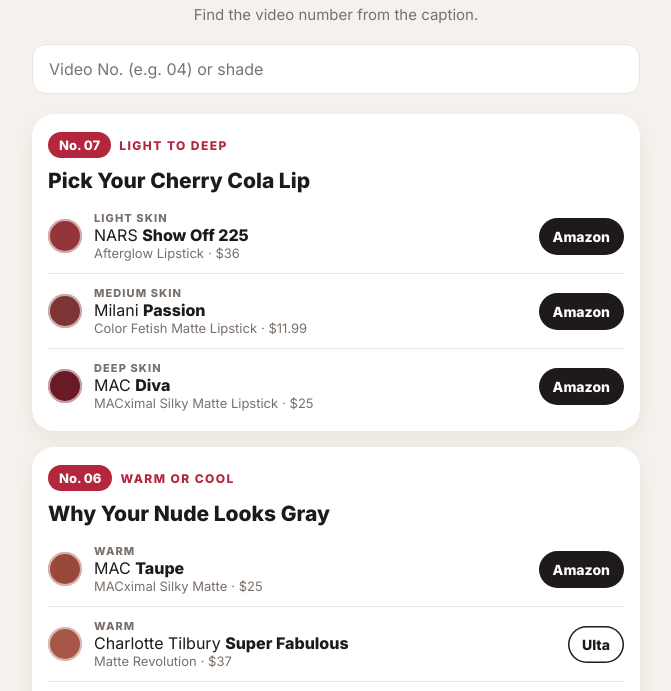
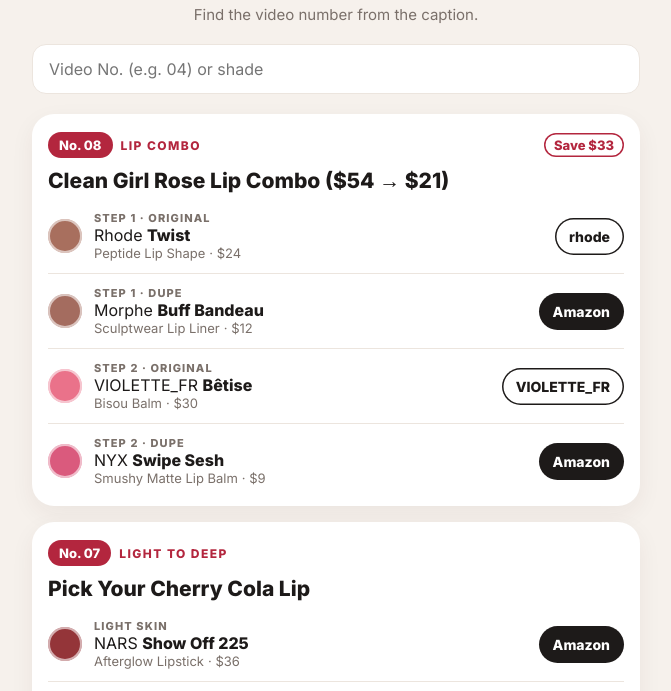
Before and after one commit to shadesage-official/shop, a plain HTML site: page index.html in a window 1280 px wide. Shown: the part 72-763 px from the top of the page, without its empty margins (304-975 px from the left). Drawn offline with Linux system fonts and the light colour scheme.

Commit message:
Add No. 08 Clean Girl Rose Lip Combo
Co-Authored-By: Claude Fable 5.2 <noreply@anthropic.com>
Claude-Session: https://claude.ai/code/session_01DqEc3YXprL3bG5G1t8kzMy

```diff
--- a/index.html
+++ b/index.html
@@ -46,6 +46,50 @@
   <p class="sub">Find the video number from the caption.</p>
   <div class="search"><input id="q" inputmode="search" placeholder="Video No. (e.g. 04) or shade" aria-label="Search by video number or shade"></div>
 
+    <article class="card" data-no="08" data-text="clean girl rose lip combo clean girl rose lip combo ($54 → $21) lip combo">
+      <header>
+        <span class="no">No. 08</span><span class="series">Lip Combo</span><span class="save">Save $33</span>
+      </header>
+      <h2>Clean Girl Rose Lip Combo ($54 → $21)</h2>
+      <ul>
+        <li class="row">
+          <span class="dot" style="background:#A86F5E"></span>
+          <div class="meta">
+            <span class="role">Step 1 · Original</span>
+            <span class="name">Rhode <b>Twist</b></span>
+            <span class="line"><span class="pn">Peptide Lip Shape</span><span class="pr">· $24</span></span>
+          </div>
+          <a class="btn alt" href="https://www.rhodeskin.com/products/peptide-lip-shape-twist" target="_blank" rel="nofollow sponsored noopener">rhode</a>
+        </li>
+        <li class="row">
+          <span class="dot" style="background:#A46C5F"></span>
+          <div class="meta">
+            <span class="role">Step 1 · Dupe</span>
+            <span class="name">Morphe <b>Buff Bandeau</b></span>
+            <span class="line"><span class="pn">Sculptwear Lip Liner</span><span class="pr">· $12</span></span>
+          </div>
+          <a class="btn" href="https://www.amazon.com/s?k=Morphe+Sculptwear+Lip+Liner+Buff+Bandeau&amp;tag=shadesagebeau-20" target="_blank" rel="nofollow sponsored noopener">Amazon</a>
+        </li>
+        <li class="row">
+          <span class="dot" style="background:#EA728A"></span>
+          <div class="meta">
+            <span class="role">Step 2 · Original</span>
+            <span class="name">VIOLETTE_FR <b>Bêtise</b></span>
+            <span class="line"><span class="pn">Bisou Balm</span><span class="pr">· $30</span></span>
+          </div>
+          <a class="btn alt" href="https://www.violettefr.com/products/bisou-balm-betise" target="_blank" rel="nofollow sponsored noopener">VIOLETTE_FR</a>
+        </li>
+        <li class="row">
+          <span class="dot" style="background:#DA5A7D"></span>
+          <div class="meta">
+            <span class="role">Step 2 · Dupe</span>
+            <span class="name">NYX <b>Swipe Sesh</b></span>
+            <span class="line"><span class="pn">Smushy Matte Lip Balm</span><span class="pr">· $9</span></span>
+          </div>
+          <a class="btn" href="https://www.amazon.com/s?k=NYX+Smushy+Matte+Lip+Balm+Swipe+Sesh&amp;tag=shadesagebeau-20" target="_blank" rel="nofollow sponsored noopener">Amazon</a>
+        </li>
+      </ul>
+    </article>
     <article class="card" data-no="07" data-text="pick your cherry cola lip pick your cherry cola lip light to deep">
       <header>
         <span class="no">No. 07</span><span class="series">Light to Deep</span>
```
